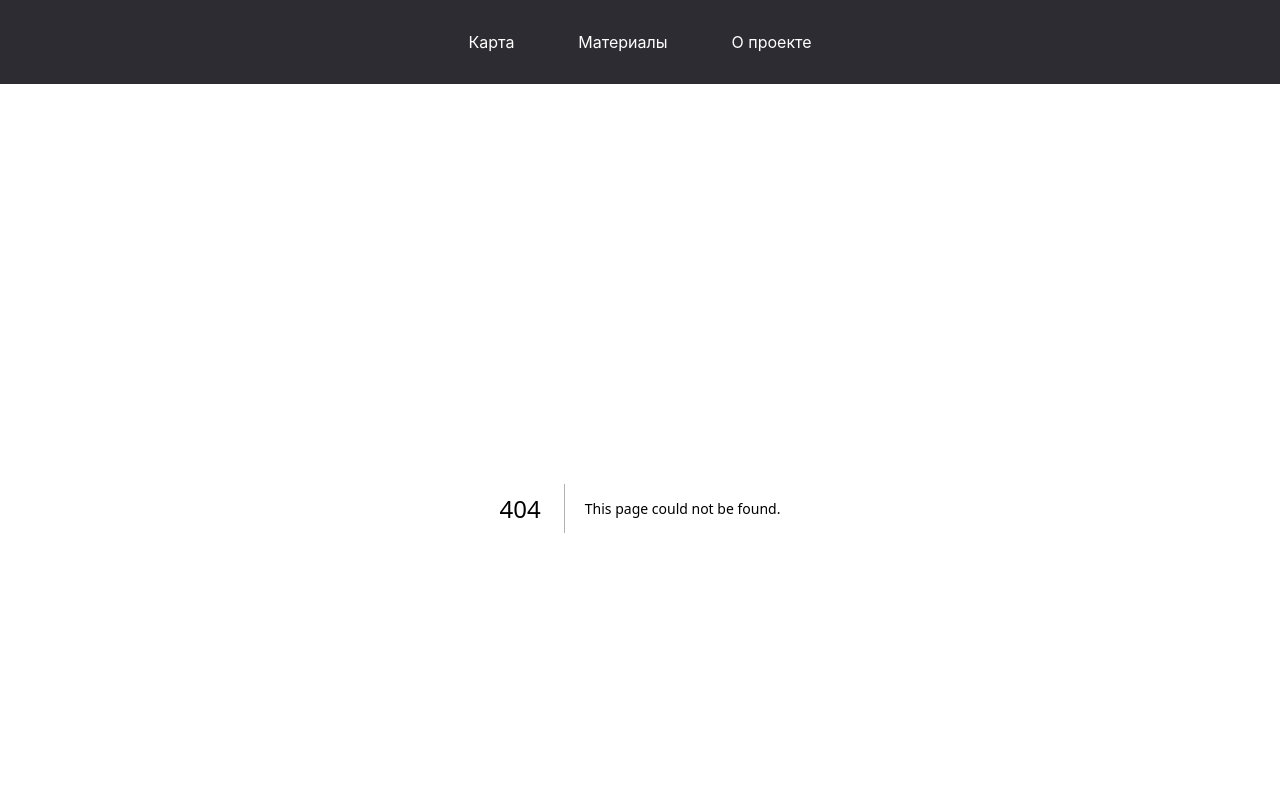
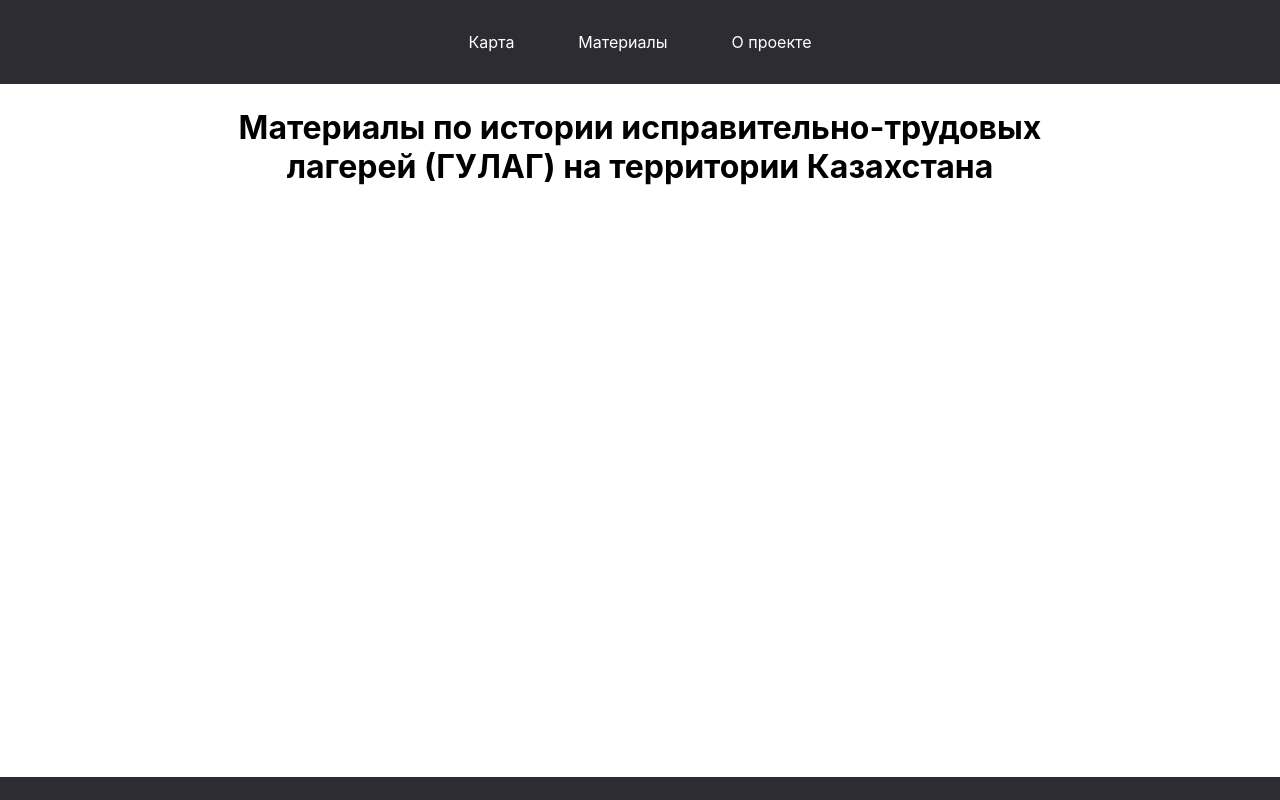
Before and after one commit to aidos42/next-gulag-map-kz, a Next.js app: page /articles in a window 1280 px wide. Before the commit this address had no page. Shown: the top 800 px of the page. Built offline with nearby package versions, Linux system fonts and the light colour scheme.

Commit message:
feat: add basic article page

```diff
--- /dev/null
+++ b/src/app/articles/page.tsx
@@ -0,0 +1,7 @@
+export default function About() {
+    return (
+      <div>
+        <h1>Материалы по истории исправительно-трудовых лагерей (ГУЛАГ) на территории Казахстана</h1>
+      </div>
+    );
+  }
```
